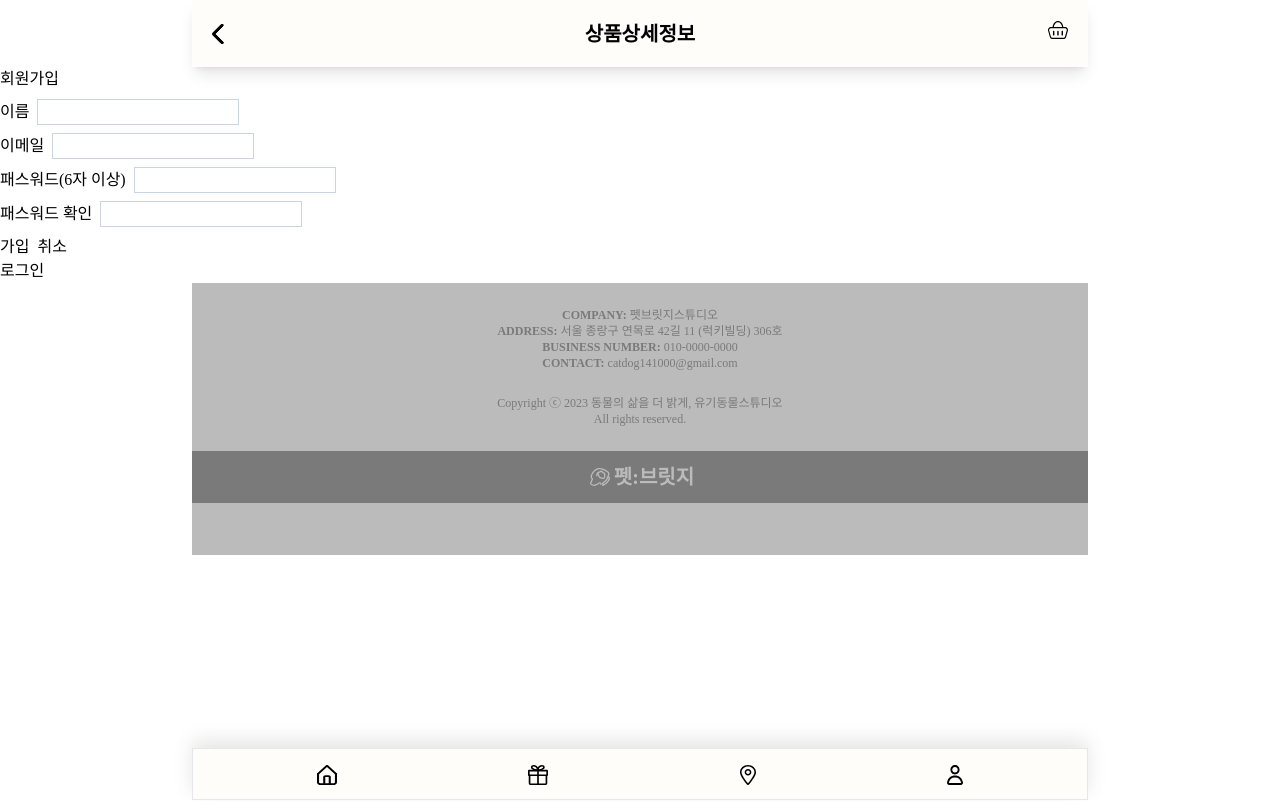
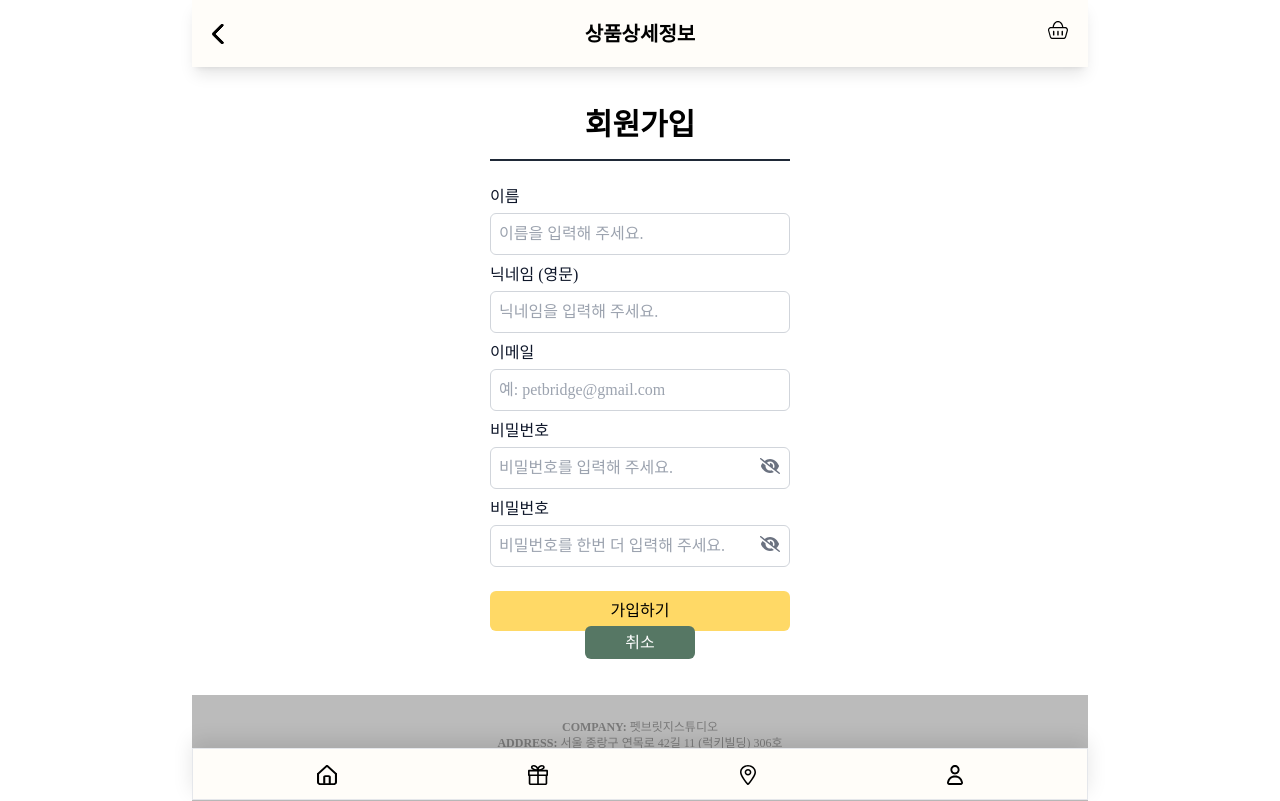
Before and after one commit to sssseungk/Pet_Bridge, a React (Vite) app: page /signup in a window 1280 px wide. Shown: the top 801 px of the page. Built offline with nearby package versions, Linux system fonts and the light colour scheme; no server answers; a web font is replaced by a local one; what pocketbase would draw is missing.

Commit message:
[Modify] 회원가입 완성
- 회원가입 스타일링 완료
- 정규식 유효성 검사 추가
- 비밀번호 숨김/표시 추가
- 취소 버튼 추가

#72

```diff
--- a/src/pages/SignUp.jsx
+++ b/src/pages/SignUp.jsx
@@ -1,103 +1,263 @@
-import { useState } from 'react';
-import { useNavigate, Link } from 'react-router-dom';
 import { pb } from '@/api/pocketbase';
-import debounce from '@/utils/debounce';
+import debounce from "@/utils/debounce";
+import { faEye, faEyeSlash } from '@fortawesome/free-solid-svg-icons';
+import { FontAwesomeIcon } from '@fortawesome/react-fontawesome';
+import { useState } from "react";
+import { Link, useNavigate } from "react-router-dom";
 
 function SignUp() {
-
   const navigate = useNavigate();
 
+  const koreaName = /^.{1,9}[가-힣]$/; // 한글 2~10글자
+  const nickName = /^.{2,14}[a-z | A-Z]$/; // 영문 3~15글자
+  const emailRegex = /^[^\s@]+@[^\s@]+\.[^\s@]+$/; // 일반적인 이메일 형식
+  const passwordRegex = /^(?=.*[A-Za-z])(?=.*\d)[A-Za-z\d]{6,16}$/; // 6~16글자 영문+숫자
+
   const [formState, setFormState] = useState({
-    name: '',
-    email: '',
-    password: '',
-    passwordConfirm: '',
+    name: "",
+    username: "",
+    email: "",
+    password: "",
+    passwordConfirm: "",
+  });
+  // 유효성 검사 상태
+  const [validationErrors, setValidationErrors] = useState({
+    name: false,
+    username: false,
+    email: false,
+    password: false,
+    passwordConfirm: false,
   });
 
+  // 유효성 검사 전체 통과 확인
+  const isFormValid = () => {
+    return Object.values(validationErrors).every((error) => error === false);
+  };
+
+  // 비밀번호 숨김/표시 상태 관리
+  const [isPasswordHidden, setIsPasswordHidden] = useState(true);
+  const [isConfirmPasswordHidden, setIsConfirmPasswordHidden] = useState(true);
+
+  // 회원가입 등록 핸들러
   const handleRegister = async (e) => {
     e.preventDefault();
 
     const { password, passwordConfirm } = formState;
 
     if (password !== passwordConfirm) {
-      alert('비밀번호가 일치하지 않습니다.');
+      alert("비밀번호가 일치하지 않습니다.");
       return;
     }
 
-    await pb.collection('users').create({
+    await pb.collection("users").create({
       ...formState,
       emailVisibility: true,
     });
 
-    navigate('/');
+    navigate("/home");
   };
 
   const handleInput = (e) => {
     const { name, value } = e.target;
+
+    let isValid;
+
+    switch (name) {
+      case "name":
+        isValid = koreaName.test(value);
+        break;
+      case "username":
+        isValid = nickName.test(value);
+        break;
+      case "email":
+        isValid = emailRegex.test(value);
+        break;
+      case "password":
+        isValid = passwordRegex.test(value);
+        break;
+      case "passwordConfirm":
+        isValid = formState.password === value;
+        break;
+      default:
+        return;
+    }
+
+    setValidationErrors({
+      ...validationErrors,
+      [name]: !isValid,
+    });
+
+    if (isValid) {
       setFormState({
         ...formState,
-      [name]: value
+        [name]: value,
       });
+    }
   };
 
   const handleDebounceInput = debounce(handleInput, 500);
+  // 비밀번호 숨김/표시 토글 함수
+  const togglePasswordHidden = () => {
+    setIsPasswordHidden(!isPasswordHidden);
+  };
+  const toggleConfirmPasswordHidden = () => {
+    setIsConfirmPasswordHidden(!isConfirmPasswordHidden);
+  };
 
   return (
-    <div>
-      <h2>회원가입</h2>
-
-      <form onSubmit={handleRegister} className='flex flex-col gap-2 mt-2 justify-start items-start'>
-        <div>
-          <label htmlFor="name">이름</label>
-          <input
-            type="text"
-            name="name"
-            id="name"
+    <div className="w-[360px] mx-auto rounded-md flex flex-col items-center my-10">
+        <h2 className="text-3xl text-center pet-black font-semibold">회원가입</h2>
+        <form onSubmit={handleRegister} className="flex flex-col gap-2 mt-4 justify-start items-start border-t-2 border-gray-800 pt-6">
+          <div className="flex flex-col gap-1 relative">
+            <label htmlFor="name" className="text-slate-900">
+              이름
+            </label>
+            <input type="text" name="name" id="name" placeholder="이름을 입력해 주세요."
               defaultValue={formState.name}
               onChange={handleDebounceInput}
-            className='border border-slate-300 ml-2'
+              className="border border-gray-300 p-2 rounded-md focus:border-gray-900 focus:outline-none w-[300px]"
             />
+            {validationErrors.name && (
+              <>
+                <span className="text-red-500 text-xs">
+                  2자 이상 10자 이하의 한글
+                </span>
+              </>
+            )}
+            {!validationErrors.name && formState.name !== "" && (
+              <>
+                <span className="text-green-600 text-xs">
+                  가입 가능한 이름입니다.
+                </span>
+              </>
+            )}
           </div>
-        <div>
-          <label htmlFor="email">이메일</label>
+          <div className="flex flex-col gap-1 relative">
+            <label htmlFor="username" className="text-slate-900">
+              닉네임 (영문)
+            </label>
+            <input type="text" name="username" id="username" placeholder="닉네임을 입력해 주세요." defaultValue={formState.username} onChange={handleDebounceInput}
+              className="border border-gray-300 p-2 rounded-md focus:border-gray-900 focus:outline-none w-[300px]"
+            />
+            {!validationErrors.username && formState.username !== "" && (
+              <>
+                <span className="text-green-600 text-xs">
+                  사용가능한 계정 이름입니다.
+                </span>
+              </>
+            )}
+            {validationErrors.username && (
+              <>
+                <span className="text-red-500 text-xs">
+                  최소3자 이상 15자 이하의 영문
+                </span>
+              </>
+            )}
+          </div>
+          <div className="flex flex-col gap-1 relative">
+            <label htmlFor="email" className="text-slate-900">
+              이메일
+            </label>
             <input
               type="email"
               name="email"
               id="email"
+              placeholder="예: petbridge@gmail.com"
               defaultValue={formState.email}
               onChange={handleDebounceInput}
-            className='border border-slate-300 ml-2'
+              className="border border-gray-300 p-2 rounded-md focus:border-gray-900 focus:outline-none w-[300px]"
             />
+            {!validationErrors.email && formState.email !== "" && (
+              <>
+                <span className="text-green-600 text-xs">
+                  사용가능한 이메일입니다.
+                </span>
+              </>
+            )}
+            {validationErrors.email && (
+              <>
+                <span className="text-red-500 text-xs">
+                  올바른 이메일 형식이 아닙니다.
+                </span>
+              </>
+            )}
           </div>
-        <div>
-          <label htmlFor="password">패스워드(6자 이상)</label>
+          <div className="flex flex-col gap-1 relative">
+            <label htmlFor="password" className="text-slate-900">
+              비밀번호
+            </label>
             <input
-            type="password"
+              type={isPasswordHidden ? "password" : "text"}
               name="password"
               id="password"
+              placeholder="비밀번호를 입력해 주세요."
               defaultValue={formState.password}
               onChange={handleDebounceInput}
-            className='border border-slate-300 ml-2'
+              className="border border-gray-300 p-2 rounded-md focus:border-gray-900 focus:outline-none w-[300px]"
             />
+            <span className="cursor-pointer absolute right-[10px] top-[36px] text-gray-500">
+              <FontAwesomeIcon icon={faEyeSlash} onClick={togglePasswordHidden}/>
+            </span>
+            {!validationErrors.password && formState.password !== "" && (
+              <>
+                <span className="text-green-600 text-xs">
+                  사용가능한 비밀번호입니다.
+                </span>
+              </>
+            )}
+            {validationErrors.password && (
+              <span className="text-red-500 text-xs">
+                비밀번호는 영문, 숫자를 포함하여 6자~16자로 입력해주세요.
+              </span>
+            )}
           </div>
-        <div>
-          <label htmlFor="passwordConfirm">패스워드 확인</label>
+          <div className="flex flex-col gap-1 relative">
+            <label htmlFor="passwordConfirm" className="text-slate-900">
+              비밀번호
+            </label>
             <input
-            type="password"
+              type={isConfirmPasswordHidden ? "password" : "text"}
               name="passwordConfirm"
               id="passwordConfirm"
+              placeholder="비밀번호를 한번 더 입력해 주세요."
               defaultValue={formState.passwordConfirm}
               onChange={handleDebounceInput}
-            className='border border-slate-300 ml-2'
+              className="border border-gray-300 p-2 rounded-md focus:border-gray-900 focus:outline-none w-[300px]"
             />
+            <span className="cursor-pointer absolute right-[10px] top-[36px] text-gray-500">
+              <FontAwesomeIcon icon={isConfirmPasswordHidden ? faEyeSlash : faEye} onClick={toggleConfirmPasswordHidden}/>
+            </span>
+            {!validationErrors.passwordConfirm &&
+              formState.passwordConfirm !== "" && (
+                <>
+                  <span className="text-green-600 text-xs">
+                    비밀번호와 일치합니다.
+                  </span>
+                </>
+              )}
+            {validationErrors.passwordConfirm && (
+              <span className="text-red-500 text-xs">
+                비밀번호와 일치하지 않습니다. 다시 확인해주세요.
+              </span>
+            )}
           </div>
-        <div className='flex gap-2'>
-          <button type="submit" className='disabled:cursor-not-allowed'>가입</button>
-          <button type="reset">취소</button>
+          <div className="mt-4 w-full text-center">
+            <button
+              type="submit"
+              disabled={!isFormValid()}
+              className={`px-10 py-2 rounded-md w-full ${
+                isFormValid()
+                  ? "bg-primary cursor-pointer"
+                  : "bg-blue-200 cursor-not-allowed"
+              }`}
+            >
+              가입하기
+            </button>
+            <Link to="/home" type="button" className="bg-pet-green text-white px-10 py-2 rounded-md w-full mt-4">
+              취소
+            </Link>
           </div>
         </form>
-
-      <Link to="/signin">로그인</Link>
       </div>
   );
 }
```
Lines whose indentation alone changed are shown as unchanged.
